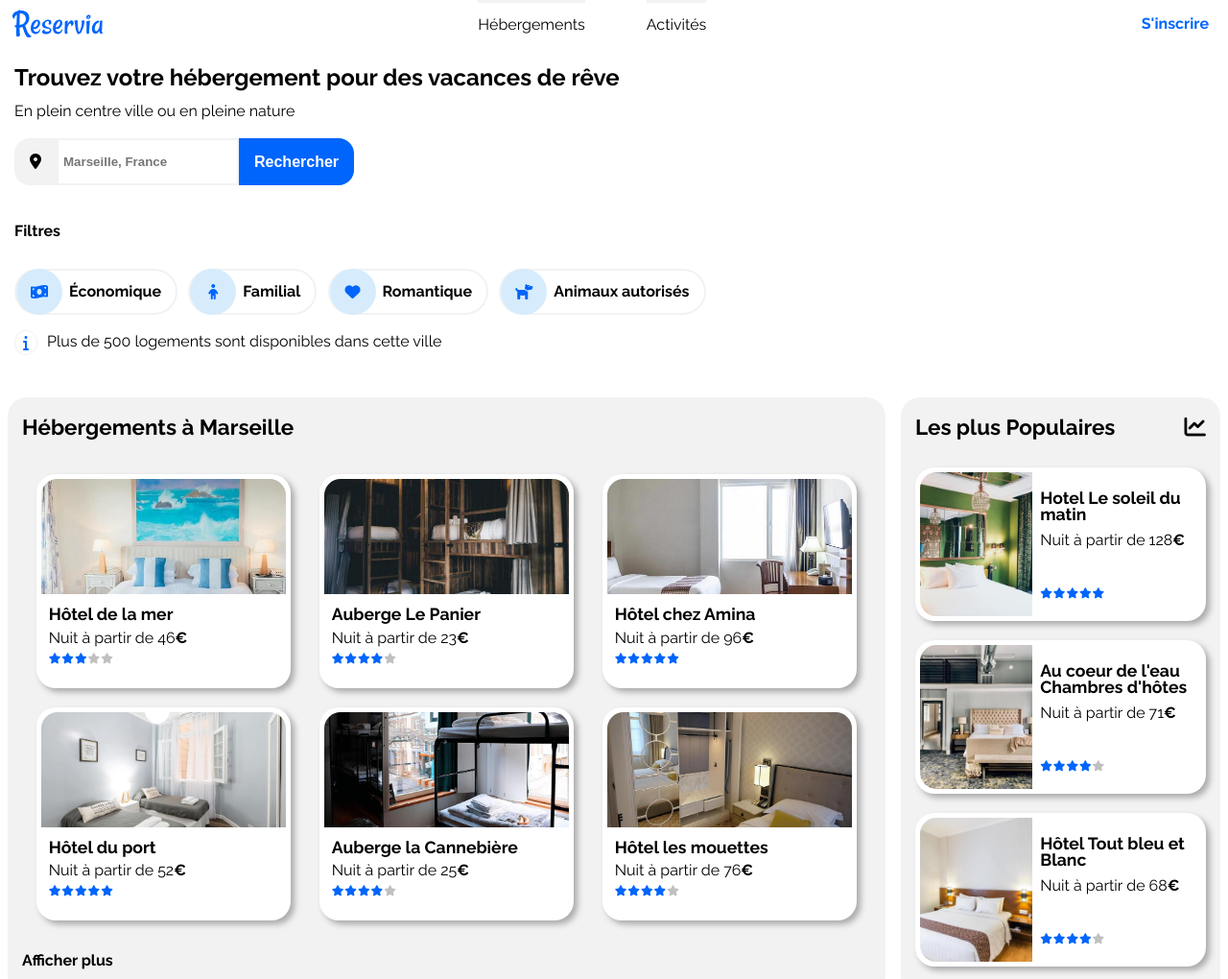
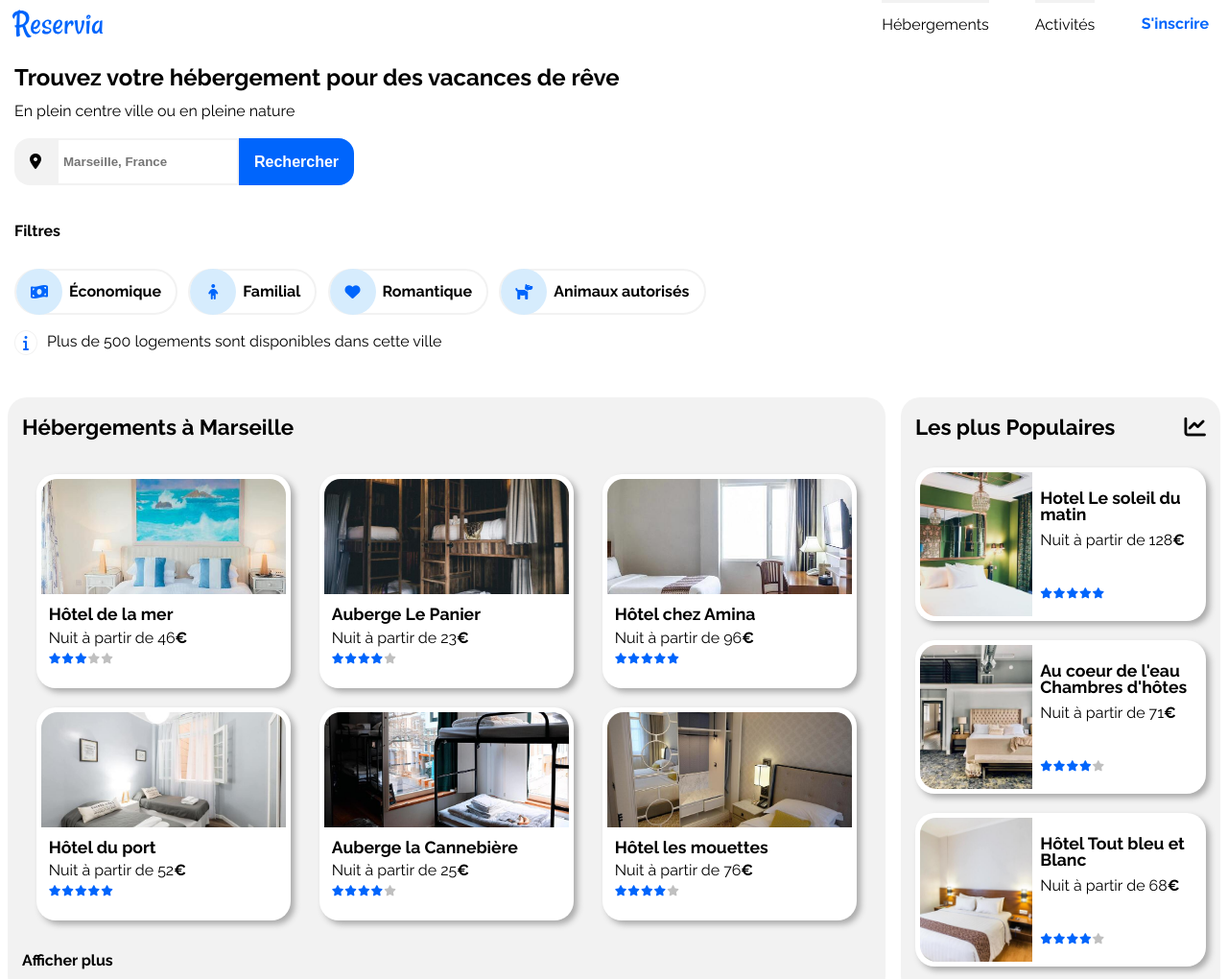
Before and after one commit to LauffenburgerSergei/LauffenburgerSergei.P2, a plain HTML site: page index.html in a window 1280 px wide. Shown: the top 1020 px of the page at 96% size. Drawn offline with Linux system fonts and the light colour scheme.

Commit message:
nav desktop ok

```diff
--- a/assets/css/style.css
+++ b/assets/css/style.css
@@ -634,13 +634,16 @@ footer h3 {
   }
 
   header nav {
-    flex-basis: 0 !important;
+    flex-basis: unset !important;
+    width: calc(100% - 200px);
+    display: flex;
+    justify-content: flex-end;
   }
 
   header nav ul li {
     border-top: 3px solid #f2f2f2;
     border-bottom: none;
-    margin-right: 4rem;
+    margin-right: 3rem;
   }
 
   header nav ul li:hover {
```
